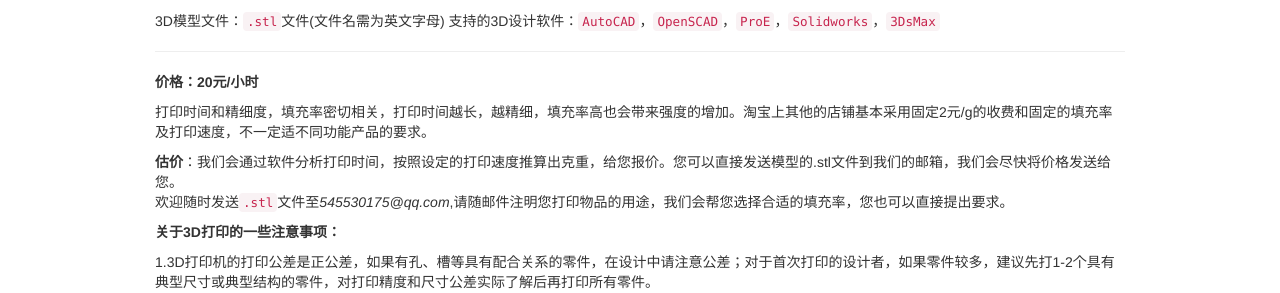
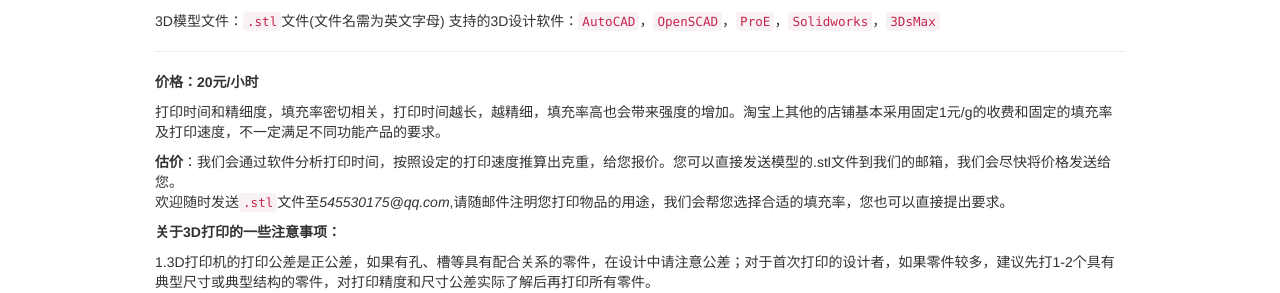
Before and after one commit to SEU-3D-PRINT/SEU-3D-PRINT.github.io, a Jekyll site: the page built from _posts/2014-03-23-how2buy.md, in a window 1280 px wide. Shown: the part 411-704 px from the top of the page. Built offline with Jekyll 4.4.1, drawn with Linux system fonts in a browser that asks for light colours; Markdown is read by kramdown in place of the engine named in the settings; comment, search, counter and statistics services are not loaded.

Commit message:
Update 2014-03-23-how2buy.md

```diff
--- a/_posts/2014-03-23-how2buy.md
+++ b/_posts/2014-03-23-how2buy.md
@@ -22,7 +22,7 @@ category:
 
 **价格：20元/小时**
 
-打印时间和精细度，填充率密切相关，打印时间越长，越精细，填充率高也会带来强度的增加。淘宝上其他的店铺基本采用固定2元/g的收费和固定的填充率及打印速度，不一定适不同功能产品的要求。
+打印时间和精细度，填充率密切相关，打印时间越长，越精细，填充率高也会带来强度的增加。淘宝上其他的店铺基本采用固定1元/g的收费和固定的填充率及打印速度，不一定满足不同功能产品的要求。
 
 
 **估价**：我们会通过软件分析打印时间，按照设定的打印速度推算出克重，给您报价。您可以直接发送模型的.stl文件到我们的邮箱，我们会尽快将价格发送给您。
```
